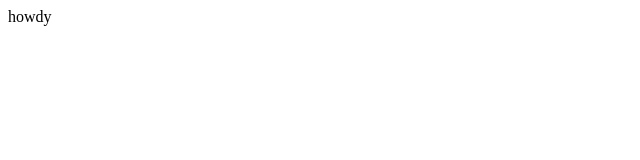
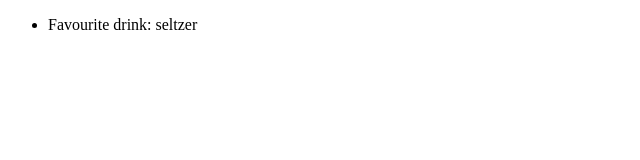
Before and after one commit to imtiyazzaman1/notes-app-js, a website: page index.html in a window 1280 px wide. Shown: the whole page, without its empty margins (0-640 px from the left). Drawn offline with Linux system fonts and the light colour scheme.

Commit message:
update noteController

```diff
--- a/index.html
+++ b/index.html
@@ -2,6 +2,9 @@
 <html>
   <head>
     <title>Notes</title>
+    <script src="src/noteModel.js" charset="utf-8"></script>
+    <script src="src/noteList.js" charset="utf-8"></script>
+    <script src="src/noteListView.js" charset="utf-8"></script>
   </head>
   <body>
     <div id="app">
--- a/src/noteController.js
+++ b/src/noteController.js
@@ -1 +1,13 @@
-document.getElementById('app').innerHTML = "howdy";
+(function(exports) {
+  function NoteController(noteList) {
+    this.noteList = noteList;
+    this.noteList.add("Favourite drink: seltzer");
+
+    this.noteListView = new NoteListView(this.noteList);
+  }
+
+  var noteController = new NoteController(new NoteList());
+
+  document.getElementById('app').innerHTML = noteController.noteListView.renderView();
+
+})(this);
```
